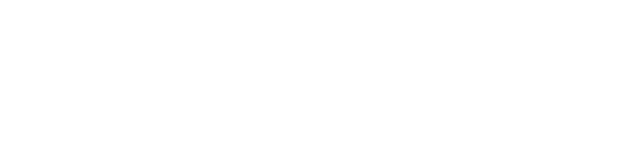
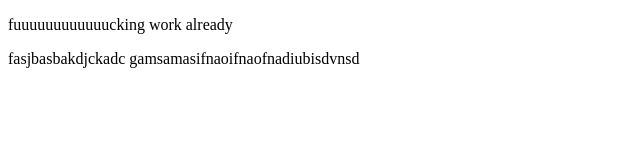
Before and after one commit to BeqaMiqa/test, a plain HTML site: page index.html in a window 1280 px wide. Shown: the whole page, without its empty margins (0-640 px from the left). Drawn offline with Linux system fonts and the light colour scheme.

Commit message:
adddd pleaaaaaaase
dsifjadfa

```diff
--- a/index.html
+++ b/index.html
@@ -6,6 +6,9 @@
     <title>Document</title>
 </head>
 <body>
+    <p>fuuuuuuuuuuuucking work already
 
+    </p>fasjbasbakdjckadc
+    gamsamasifnaoifnaofnadiubisdvnsd
 </body>
 </html>
```
